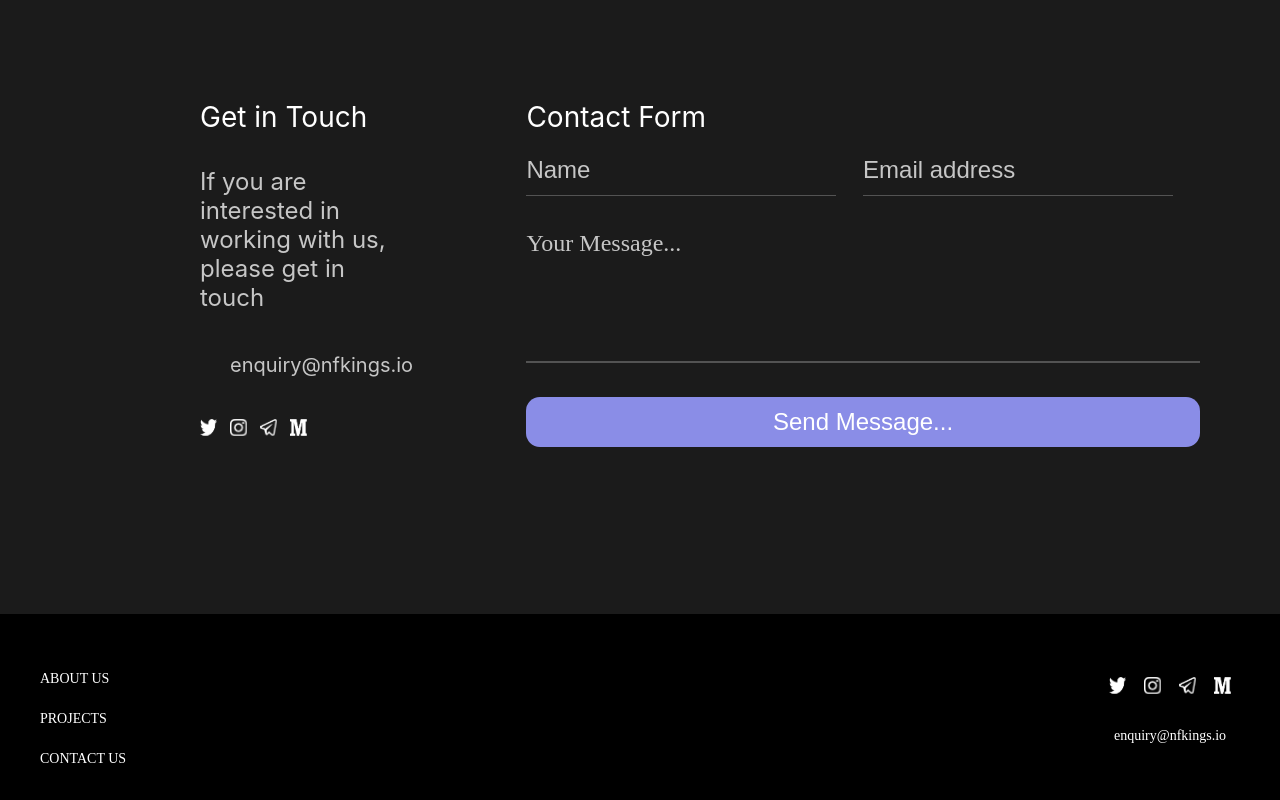
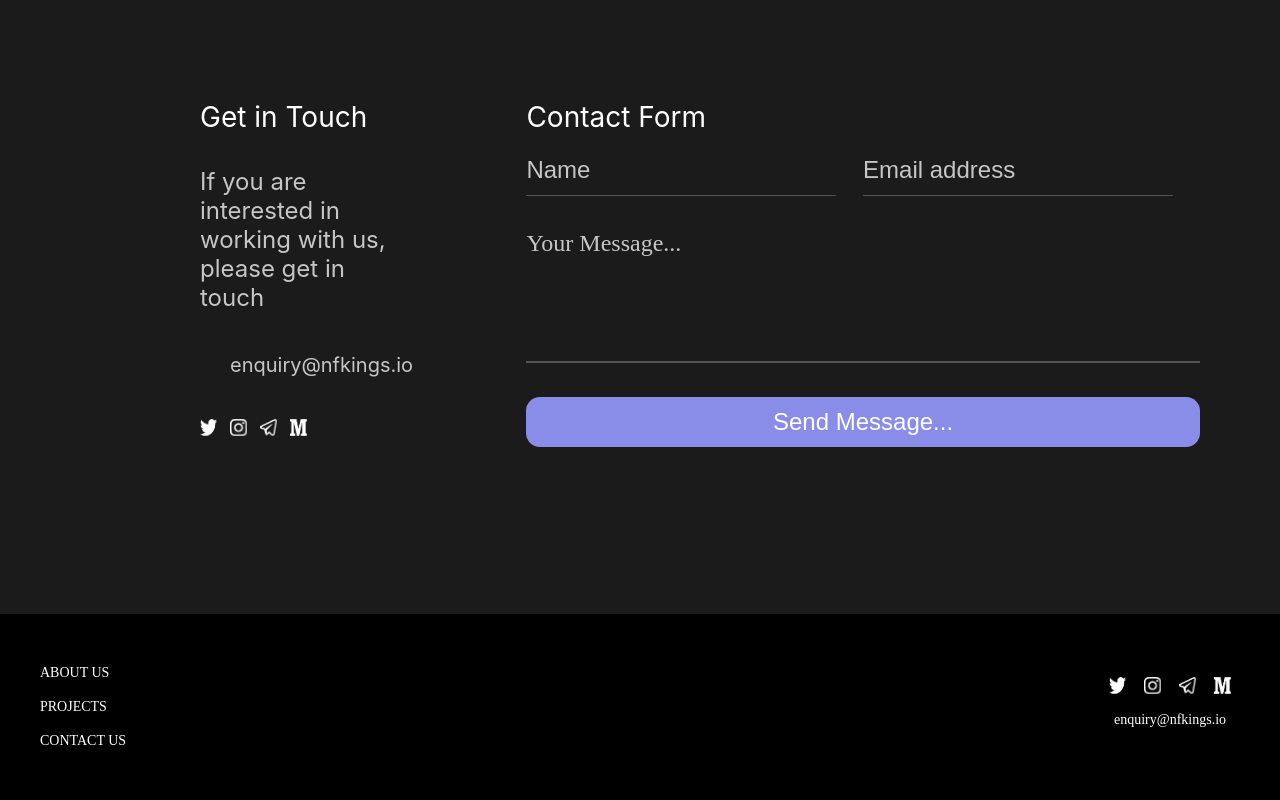
Before and after one commit to Lester-xie/NFKINGS, a Next.js app: page /contact in a window 1280 px wide. Shown: the part 416-1216 px from the top of the page. Built offline with nearby package versions, Linux system fonts and the light colour scheme.

Commit message:
modified style

```diff
--- a/components/Layout/index.module.scss
+++ b/components/Layout/index.module.scss
@@ -7,7 +7,7 @@
   display: flex;
   align-items: center;
   padding-left: 3.646vw;
-  background-color: rgba(0, 0, 0, 0.1);
+  background-color: rgba(0, 0, 0, 1);
   z-index: 9999;
   ul {
     margin: 0;
@@ -66,7 +66,7 @@
   > div:nth-child(1) {
     text-align: left;
     div {
-      margin-top: 20px;
+      margin-top: 14px;
     }
   }
   > div:nth-child(2) {
@@ -76,7 +76,7 @@
     }
     text-align: center;
     p {
-      margin-top: 2.34375vw;
+      margin-top: 14px;
       font-size: 14px;
       font-family: Montserrat-Regular;
     }
```
